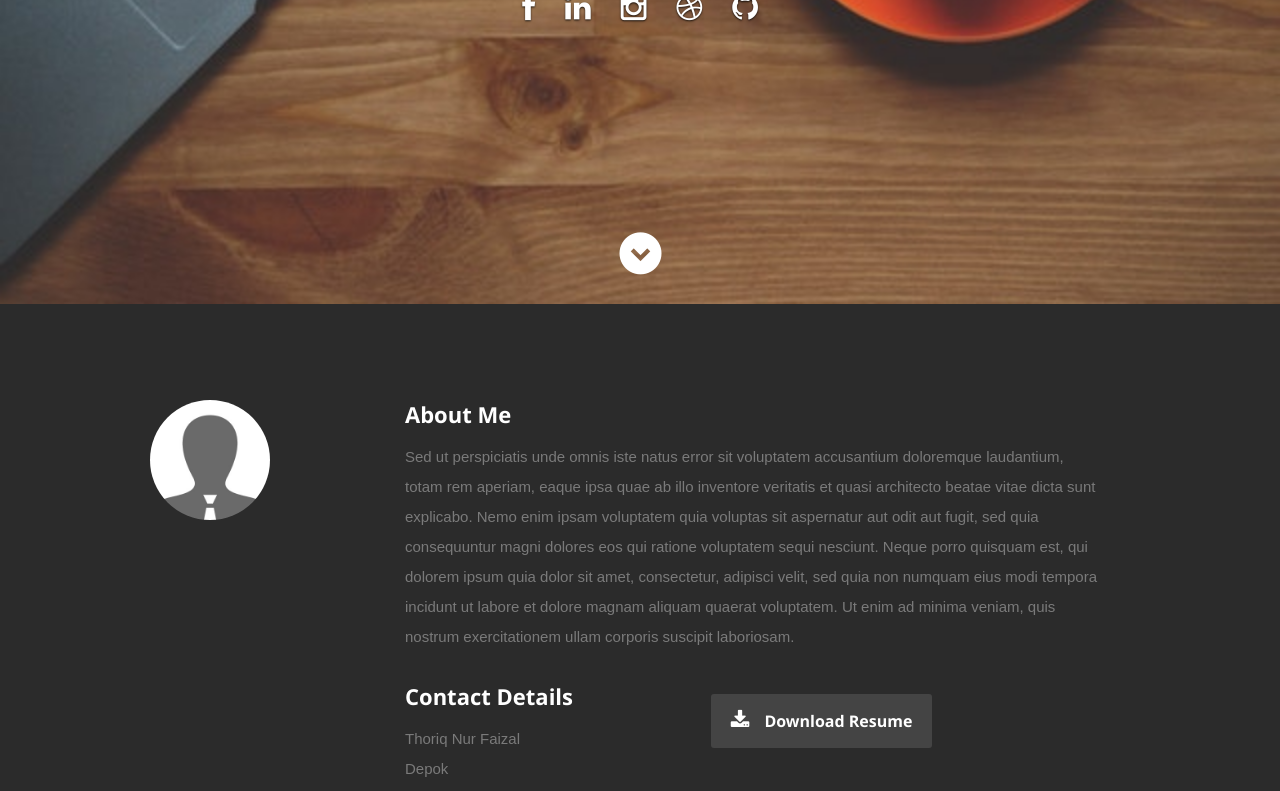
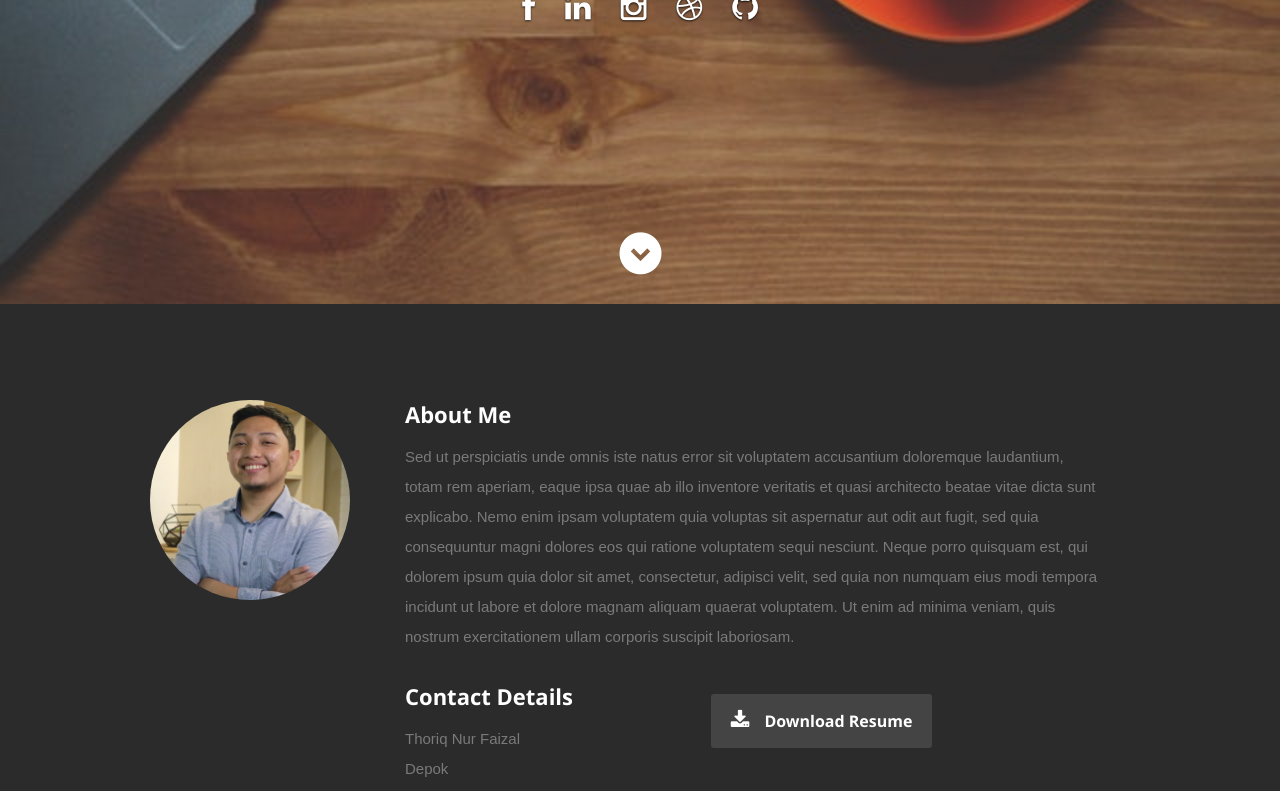
Before and after one commit to thoriqnf/personal, a React (Create React App) app in the folder frontend/: page / in a window 1280 px wide. Shown: the part 496-1287 px from the top of the page. Built offline with nearby package versions, Linux system fonts and the light colour scheme.

Commit message:
fixing profile picture

```diff
--- a/frontend/public/css/layout.css
+++ b/frontend/public/css/layout.css
@@ -207,8 +207,8 @@ ul#nav li.current a { color: #F06000; }
 }
 #about .profile-pic {
    position: relative;
-   width: 120px;
-   height: 120px;
+   width: 200px;
+   height: 200px;
    border-radius: 100%;
 }
 #about .contact-details { width: 41.66667%; }
--- a/frontend/src/Components/About.js
+++ b/frontend/src/Components/About.js
@@ -7,7 +7,7 @@ class About extends Component {
       <section id="about">
          <div className="row">
             <div className="three columns">
-               <img className="profile-pic"  src="images/profilepic.jpg" alt="" />
+               <img className="profile-pic"  src="images/thoriq.jpg" alt="" />
 
             </div>
 
```
Also changed, not shown: frontend/public/images/thoriq.jpg (added).
